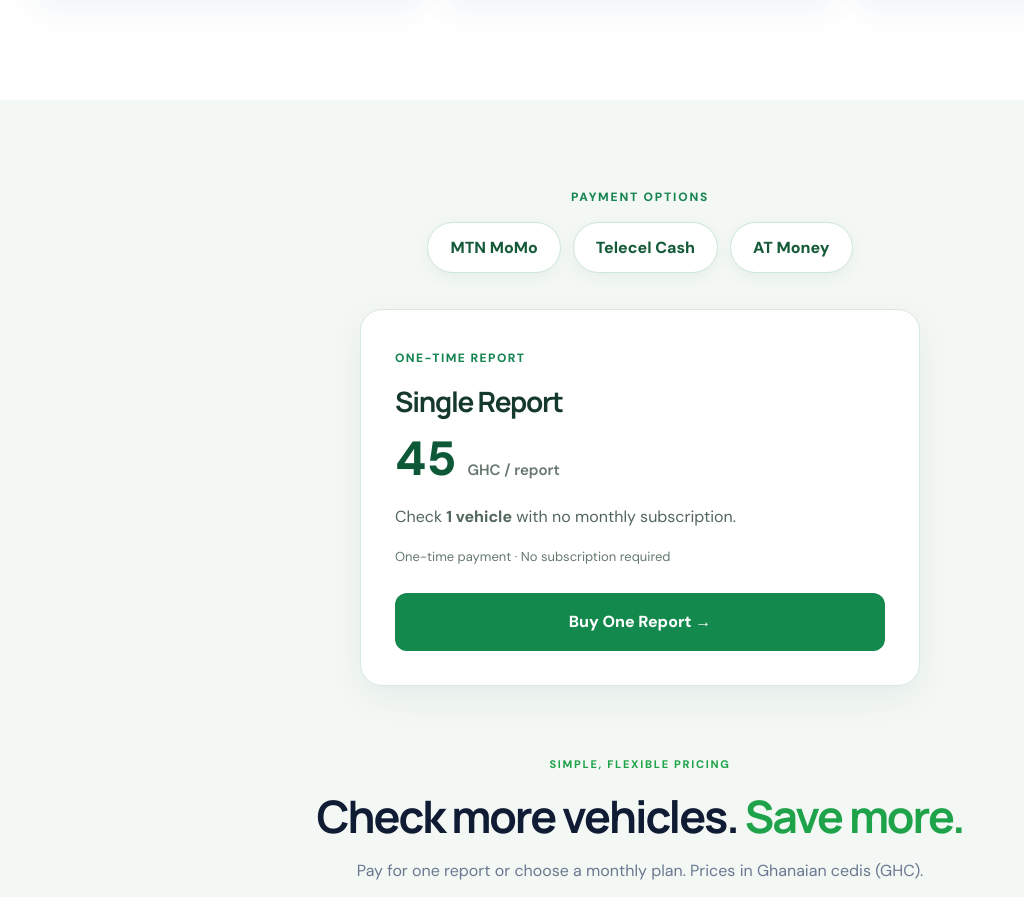
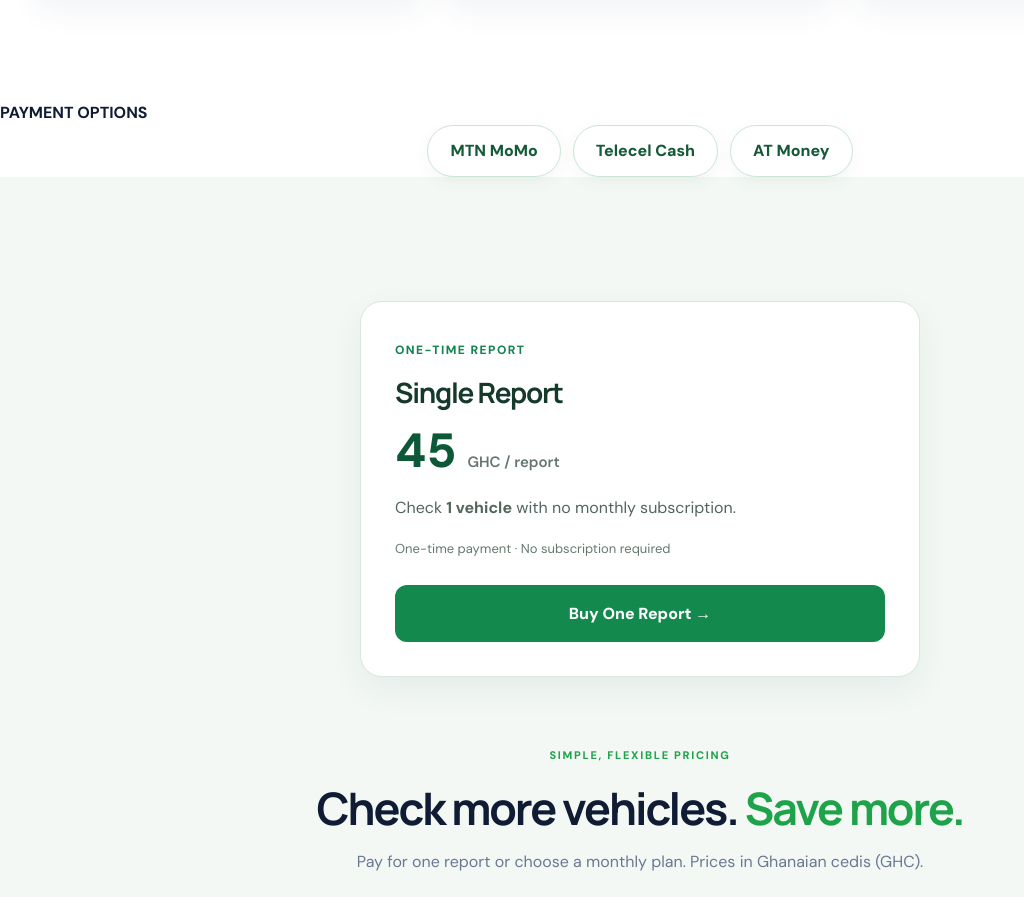
Before and after one commit to tekkoplex-lgtm/checkyourvinnumber, a React (Vite) app: page / in a window 1280 px wide. Shown: the part 1542-2439 px from the top of the page, without its empty margins (0-1024 px from the left). Built offline with nearby package versions, Linux system fonts and the light colour scheme.

Commit message:
fix: put payment methods visibly between checks and pricing

```diff
--- a/src/VinHome.tsx
+++ b/src/VinHome.tsx
@@ -127,8 +127,10 @@
           <article><div className="vin-feature-icon damage"><VehicleCheckIcon kind="damage" /></div><h3>Accident &amp; damage check</h3><p>Explore accident records, damage areas and illustrative repair information.</p><span>03 / DAMAGE HISTORY</span></article>
         </div>
       </section>
+      <section className="vin-payment-strip" aria-label="Available mobile money methods">
+        <div className="vin-payment-strip-inner"><strong>PAYMENT OPTIONS</strong><div className="vin-payment-list"><span>MTN MoMo</span><span>Telecel Cash</span><span>AT Money</span></div></div>
+      </section>
       <section className="vin-pricing" id="subscriptions">
-        <div className="vin-payment-methods" aria-label="Supported mobile money payment options"><span>PAYMENT OPTIONS</span><div className="vin-payment-list"><span>MTN MoMo</span><span>Telecel Cash</span><span>AT Money</span></div></div>
         <div className="vin-pricing-grid">
           <article className="vin-pricing-card"><span className="vin-plan-label">ONE-TIME REPORT</span><h3>Single Report</h3><p className="vin-plan-price">45 <small>GHC / report</small></p><p>Check <strong>1 vehicle</strong> with no monthly subscription.</p><div className="vin-plan-unit">One-time payment · No subscription required</div><button type="button" onClick={() => window.alert('Single-report payments are coming soon. Online payments and live vehicle data are not yet available.')}>Buy One Report →</button></article>
           <div className="vin-section-intro"><span className="vin-eyebrow">SIMPLE, FLEXIBLE PRICING</span><h2>Check more vehicles. <span>Save more.</span></h2><p>Pay for one report or choose a monthly plan. Prices in Ghanaian cedis (GHC).</p></div>
```
